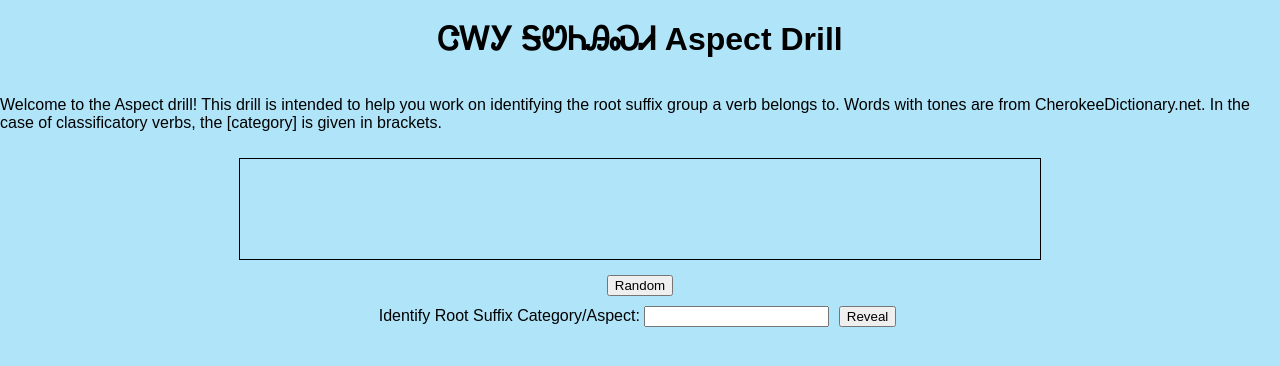
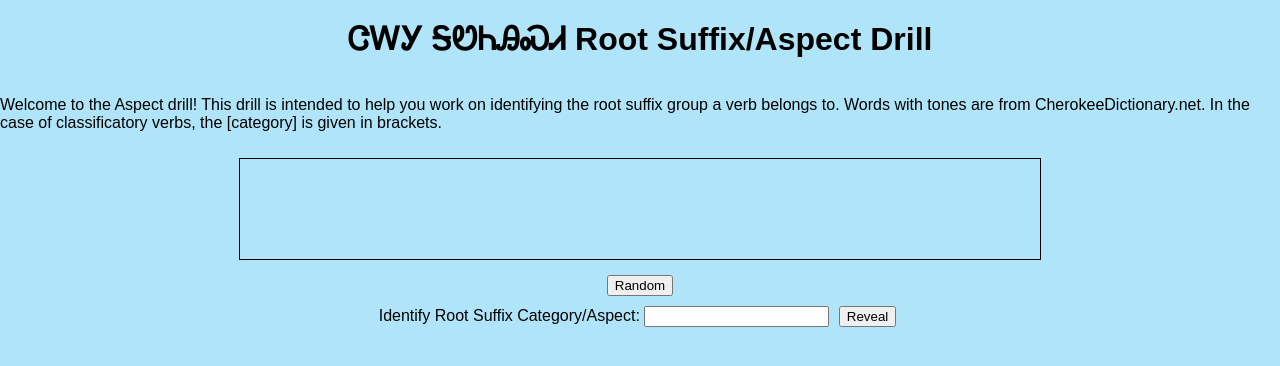
Before and after one commit to interrowhimper/Aspect, a plain HTML site: page index.html in a window 1280 px wide. Drawn offline with Linux system fonts and the light colour scheme.

Commit message:
Update index.html

```diff
--- a/index.html
+++ b/index.html
@@ -6,7 +6,7 @@
   <link rel="stylesheet" href="styles.css">
 </head>
 <body>
-  <h1>ᏣᎳᎩ ᎦᏬᏂᎯᏍᏗ Aspect Drill</h1>
+  <h1>ᏣᎳᎩ ᎦᏬᏂᎯᏍᏗ Root Suffix/Aspect Drill</h1>
   <p>Welcome to the Aspect drill! This drill is intended to help you work on identifying the root suffix group a verb belongs to.
 Words with tones are from CherokeeDictionary.net. In the case of classificatory verbs, the [category] is given in brackets. </p>
 
```
